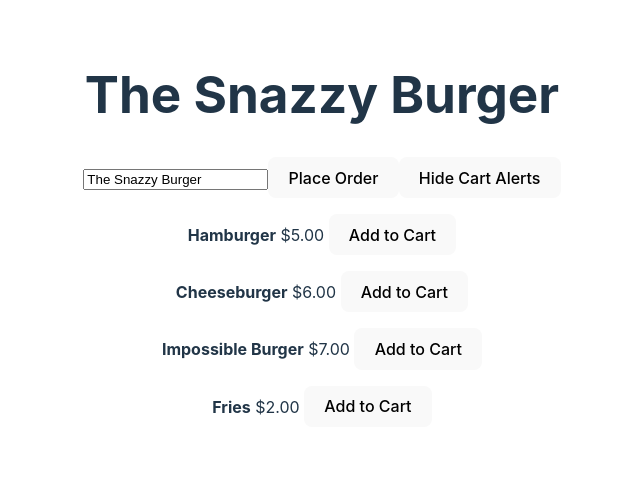
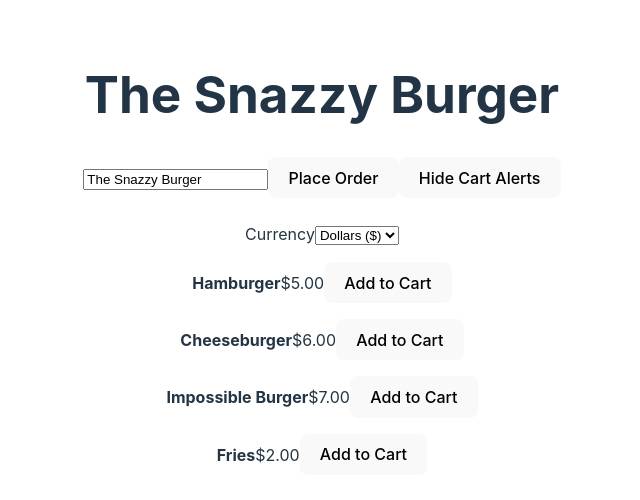
Before and after one commit to vitalic-web/vue-school-composition-api, a Vue app: page / in a window 1280 px wide. Shown: the top 500 px of the page, without its empty margins (318-958 px from the left). Built offline with nearby package versions, Linux system fonts and the light colour scheme.

Commit message:
Add YummyMealPrice component

```diff
--- a/src/App.vue
+++ b/src/App.vue
@@ -3,6 +3,12 @@
   <input type="text" v-model="name">
   <button @click="placeOrder">Place Order</button>
   <button @click="removeWatcher">Hide Cart Alerts</button>
+	<br><br>
+	<label for="currencySymbol">Currency</label>
+	<select id="currencySymbol" v-model="currencySymbol">
+		<option value="$">Dollars ($)</option>
+		<option value="£">Pound (£)</option>
+	</select>
   <YummyMeal
 		v-for="meal in meals"
 		:name="meal.name"
@@ -12,7 +18,7 @@
 </template>
 
 <script>
-import { ref, reactive, watch } from 'vue';
+import { ref, reactive, watch, provide } from 'vue';
 import YummyMeal from './components/YummyMeal.vue';
 
 export default {
@@ -20,9 +26,13 @@
     YummyMeal,
   },
   setup() {
+    const currencySymbol = ref('$');
+    // provide('currencySymbol', currencySymbol);
+
     const name = ref('The Snazzy Burger');
     const cart = reactive([]);
     const meal = reactive({ name: 'Hamburger', price: 5 });
+
     const meals = reactive([
       { name: 'Hamburger', price: 5 },
       { name: 'Cheeseburger', price: 6 },
@@ -46,6 +56,7 @@
       placeOrder,
       addItemToCart,
       removeWatcher,
+      currencySymbol,
     }
   }
 }
--- a/src/components/YummyMeal.vue
+++ b/src/components/YummyMeal.vue
@@ -1,25 +1,24 @@
 <template>
 	<p>
 		<strong>{{ name }}</strong>
-		{{ pricePretty }}
+		<YummyMealPrice :price="price" />
 		<button @click="addToCart">Add to Cart</button>
 	</p>
 </template>
 
 <script>
-import { computed } from 'vue';
+import YummyMealPrice from './YummyMealPrice.vue';
 
 export default {
+  components: { YummyMealPrice },
   props: {
     name: String,
 		price: Number,
 	},
   setup(props, { emit }) {
     const addToCart = () => emit('addToCart', props.name);
-    const pricePretty = computed(() => `$${props.price.toFixed(2)}`);
     return {
       addToCart,
-			pricePretty,
 		}
   },
 }
--- /dev/null
+++ b/src/components/YummyMealPrice.vue
@@ -0,0 +1,20 @@
+<template>
+	<span>{{ pricePretty }}</span>
+</template>
+
+<script>
+import { computed, inject, ref } from 'vue';
+
+export default {
+  props: {
+    price: Number,
+  },
+  setup(props) {
+    const currencySymbol = inject('currencySymbol', ref('$'));
+    const pricePretty = computed(() => `${currencySymbol.value}${props.price.toFixed(2)}`);
+    return {
+      pricePretty,
+		};
+	},
+};
+</script>
```
